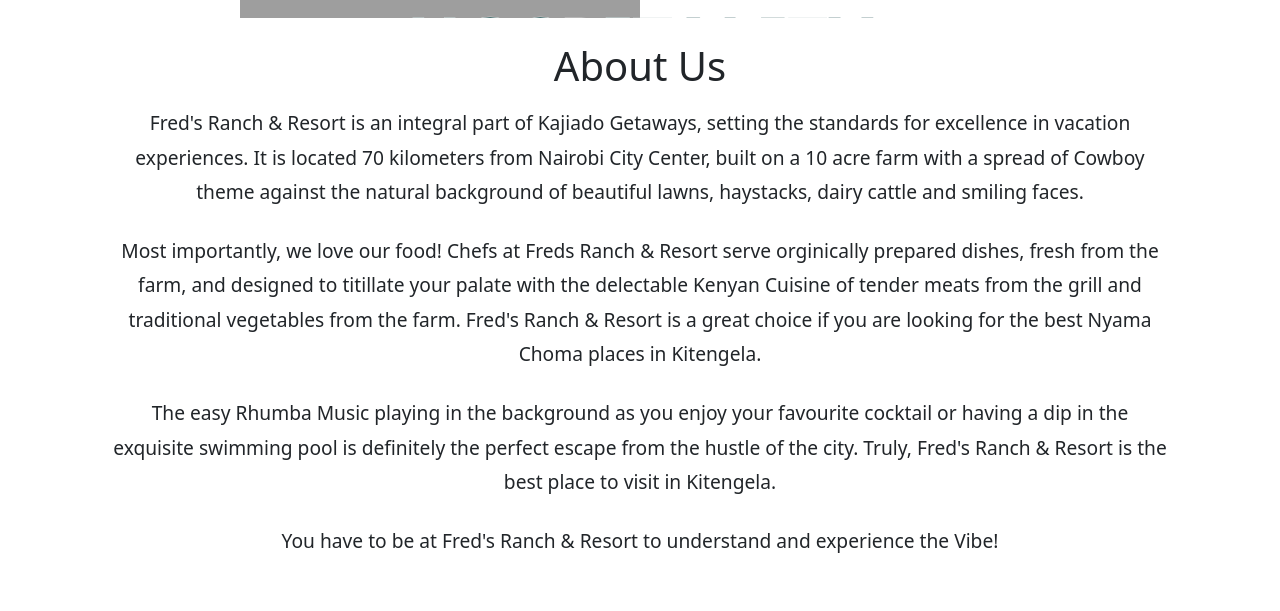
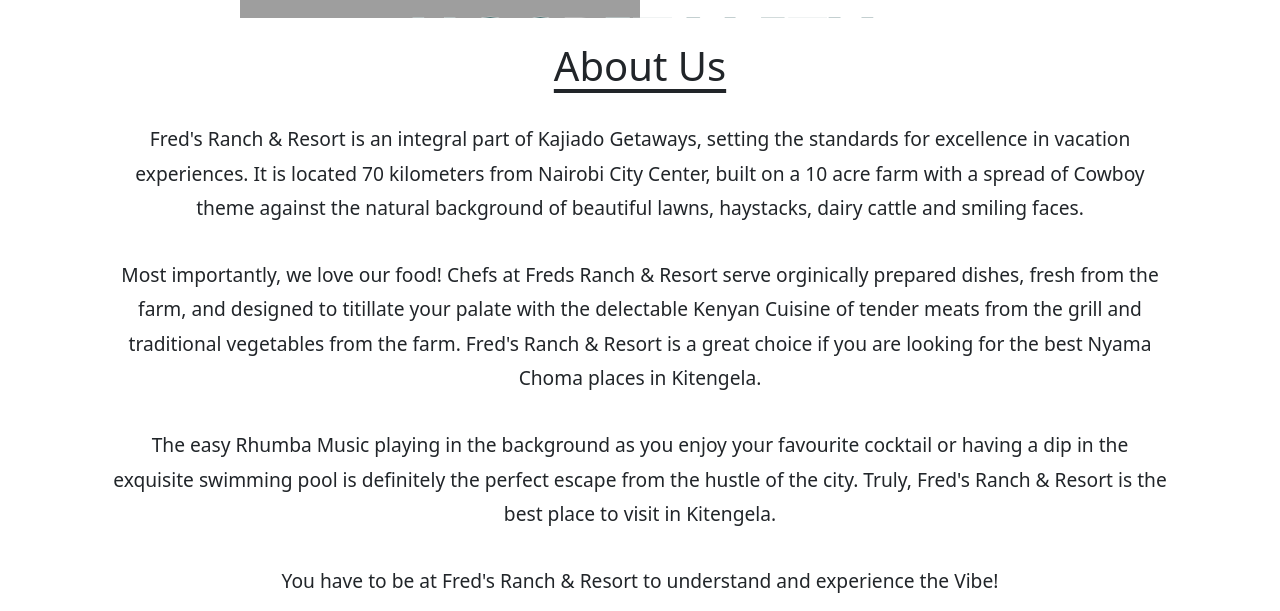
Before and after one commit to SandeSydney/frr, a React (Create React App) app: page / in a window 1280 px wide. Shown: the part 322-933 px from the top of the page. Before the commit the page ends 896 px from the top, so only its background shows below. Built offline with nearby package versions, Linux system fonts and the light colour scheme; grey boxes are pictures that could not be loaded.

Commit message:
Styled text and display

```diff
--- a/src/components/about.jsx
+++ b/src/components/about.jsx
@@ -1,22 +1,23 @@
 export default function About() {
   return (
-    <section className="flex text-center w-full justify-center content-around">
-      <div className="w-5/6 flex flex-col gap-2">
-        <h1 className="text-center">About Us</h1>
+    <section className="flex text-center w-full justify-center">
+      <div className="w-5/6 flex flex-col justify-center gap-4">
+        <h1 className="text-center underline underline-offset-8">About Us</h1>
+        <div className="flex flex-col gap-3">
           <p className="main_text">
-          Fred's Ranch & Resort is an integral part of Kajiado Getaways, setting
-          the standards for excellence in vacation experiences. It is located 70
-          kilometers from Nairobi City Center, built on a 10 acre farm with a
-          spread of Cowboy theme against the natural background of beautiful
-          lawns, haystacks, dairy cattle and smiling faces.
+            Fred's Ranch & Resort is an integral part of Kajiado Getaways,
+            setting the standards for excellence in vacation experiences. It is
+            located 70 kilometers from Nairobi City Center, built on a 10 acre
+            farm with a spread of Cowboy theme against the natural background of
+            beautiful lawns, haystacks, dairy cattle and smiling faces.
           </p>
           <p className="main_text">
             Most importantly, we love our food! Chefs at Freds Ranch & Resort
             serve orginically prepared dishes, fresh from the farm, and designed
-          to titillate your palate with the delectable Kenyan Cuisine of tender
-          meats from the grill and traditional vegetables from the farm. Fred's
-          Ranch & Resort is a great choice if you are looking for the best Nyama
-          Choma places in Kitengela.
+            to titillate your palate with the delectable Kenyan Cuisine of
+            tender meats from the grill and traditional vegetables from the
+            farm. Fred's Ranch & Resort is a great choice if you are looking for
+            the best Nyama Choma places in Kitengela.
           </p>
           <p className="main_text">
             The easy Rhumba Music playing in the background as you enjoy your
@@ -29,6 +30,7 @@
             the Vibe!
           </p>
         </div>
+      </div>
     </section>
   );
 }
```
Lines whose indentation alone changed are shown as unchanged.
